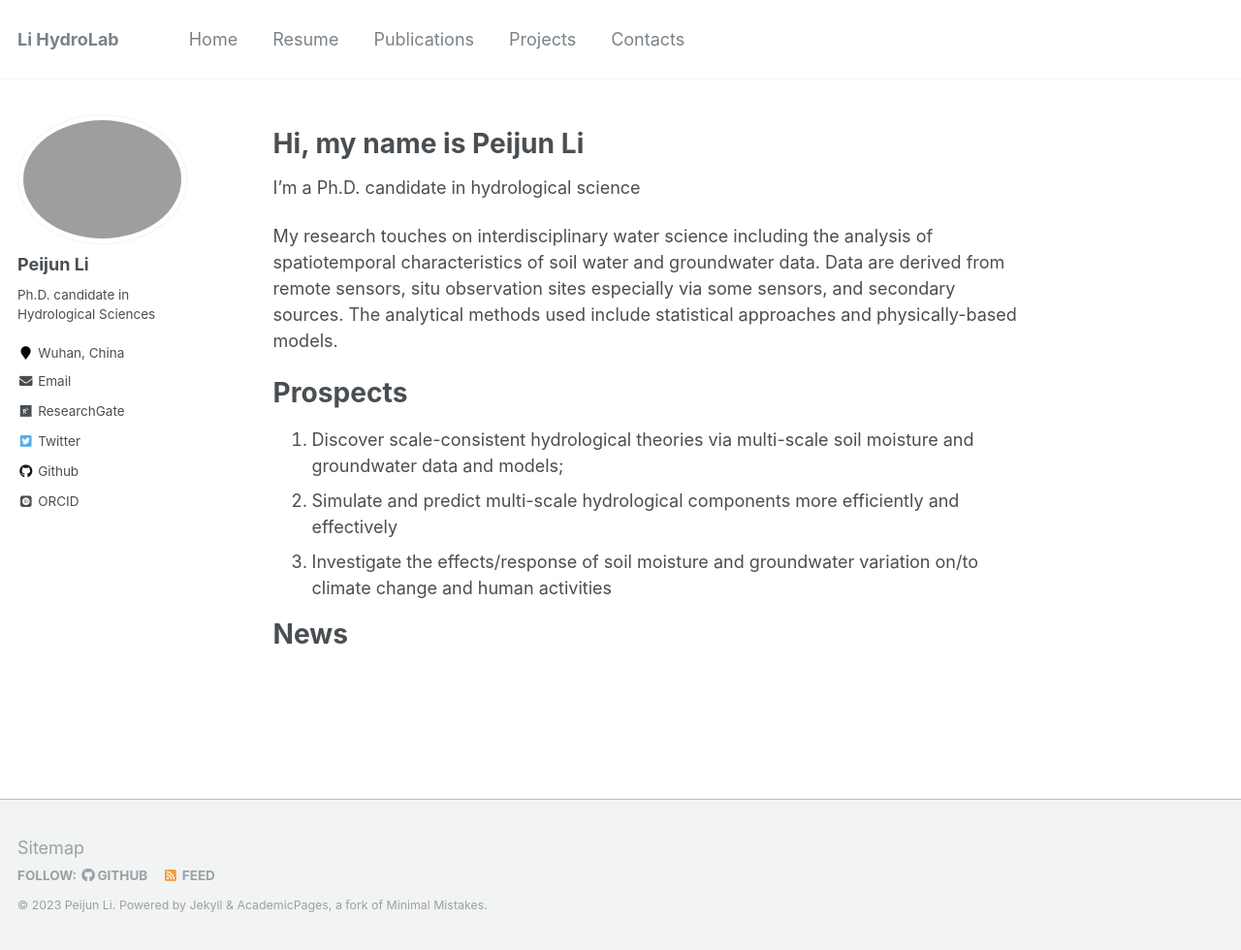
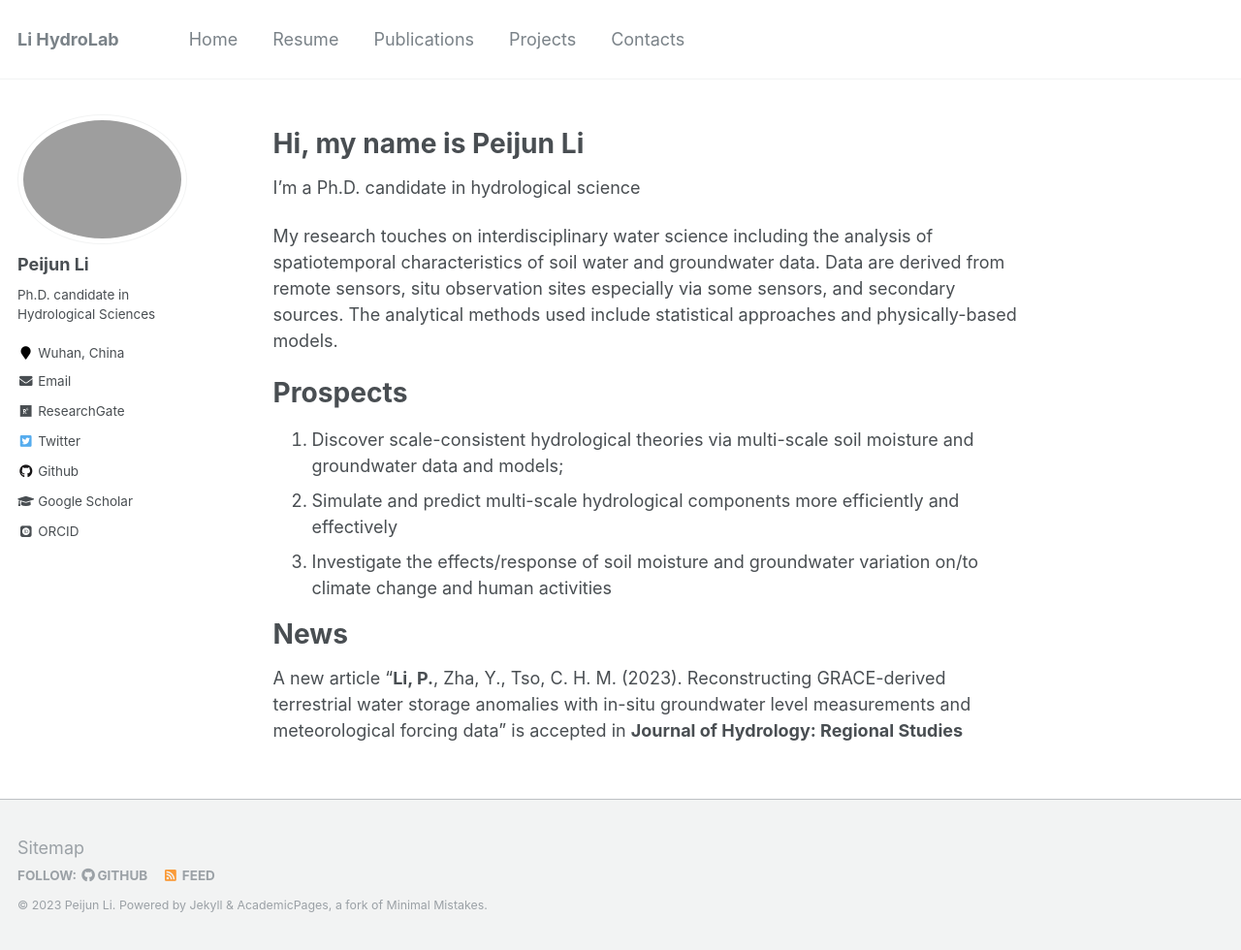
Before and after one commit to PercyLeeMaxWell/PercyLeeMaxWell.github.io, a Jekyll site: the page built from _pages/about.md, in a window 1280 px wide and 980 px high. Shown: the whole window at 97% size. Built offline with Jekyll 4.4.1, drawn with Linux system fonts in a browser that asks for light colours; some web fonts are replaced; some of the changed lines change nothing that is shown.

Commit message:
scholar+new article

```diff
--- a/_config.yml
+++ b/_config.yml
@@ -83,7 +83,7 @@ author:
   bio              : "Ph.D. candidate in Hydrological Sciences"
   location         : "Wuhan, China"
   employer         :
-  googlescholar    : # "https://scholar.google.com/citations?user=xxxx-xxxx=en"
+  googlescholar    : "https://scholar.google.com/citations?user=bIzYQukAAAAJ&hl=zh-CN&oi=sra"
   email            : "peijunlicn@gmail.com"
   researchgate     : "https://www.researchgate.net/profile/Peijun-Li-3?ev=hdr_xprf"
   uri              :
--- a/_pages/about.md
+++ b/_pages/about.md
@@ -23,3 +23,4 @@ Prospects
 
 News
 ======
+A new article "**Li, P.**, Zha, Y., Tso, C. H. M. (2023). Reconstructing GRACE-derived terrestrial water storage anomalies with in-situ groundwater level measurements and meteorological forcing data" is accepted in **Journal of Hydrology: Regional Studies**
```
